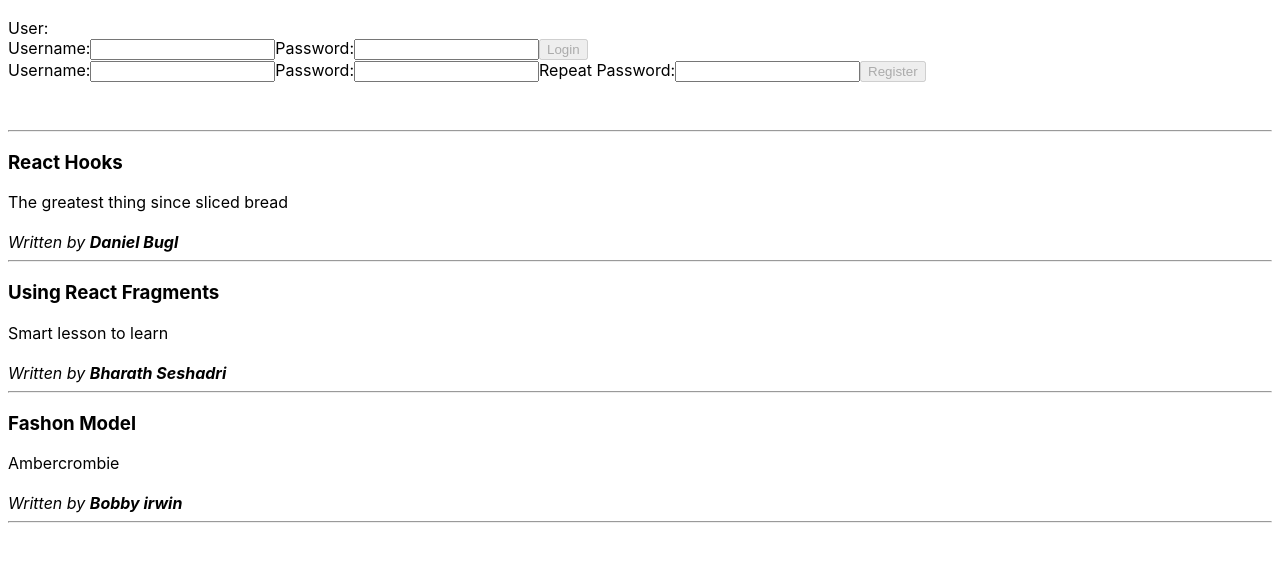
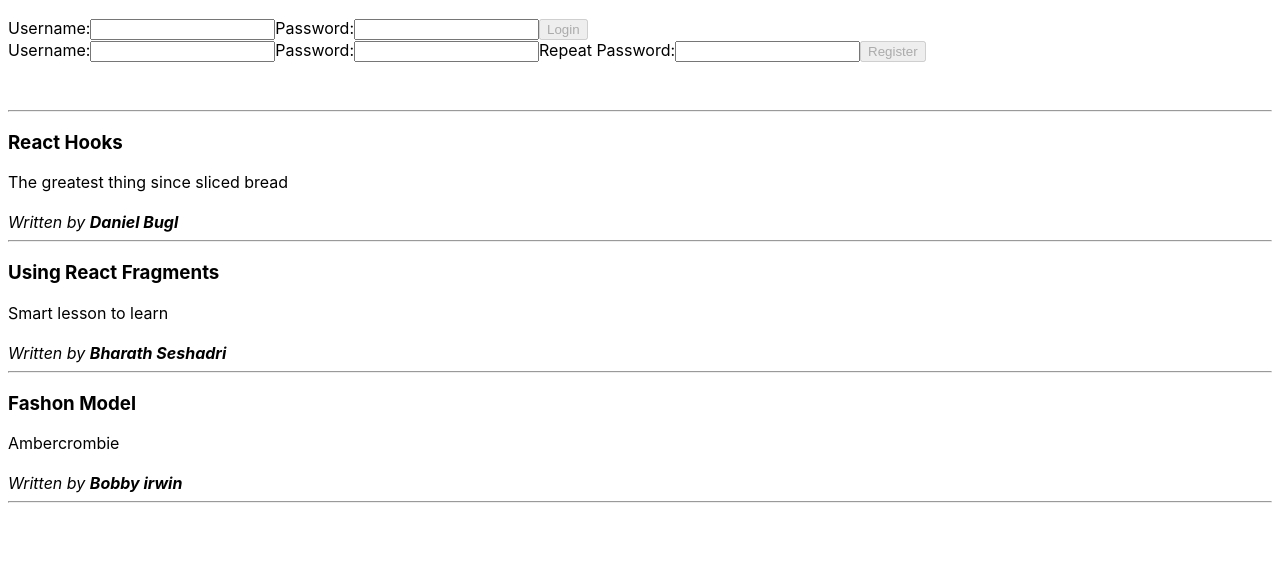
Before and after one commit to chasethesky79/react-hooks-project, a React (Create React App) app: page / in a window 1280 px wide. Shown: the top 562 px of the page. Built offline with nearby package versions, Linux system fonts and the light colour scheme.

Commit message:
react-hooks-project
Merged the user and posts reducer hooks into an app reducer hook

```diff
--- a/src/App.js
+++ b/src/App.js
@@ -6,6 +6,7 @@ import './post/posts.css';
 import { useReducer } from 'react';
 import { userReducer } from './user/user-reducer';
 import { postReducer } from './post/post-reducer';
+import { appReducer } from './app-reducer';
 
 const defaultPosts = [
   { title: 'React Hooks', content: 'The greatest thing since sliced bread', author: 'Daniel Bugl'},
@@ -15,15 +16,14 @@ const defaultPosts = [
 
 export default function App() {
 
-  const [user, dispatchUser] = useReducer(userReducer, '')
-  const [posts, dispatchPost] = useReducer(postReducer, defaultPosts)
+  const [state, dispatch] = useReducer(appReducer, { user: '', posts: defaultPosts })
+  const { user, posts } = state;
 
   return (
     <div className="posts-container">
-      User: {user}
-    <UserBar user={user} dispatch={dispatchUser}/>
+    <UserBar user={user} dispatch={dispatch}/>
     <br/>
-    { user && <CreatePost user={user} posts={posts} dispatch={dispatchPost}/>}
+    { user && <CreatePost user={user} posts={posts} dispatch={dispatch}/>}
     <br/>
     <hr/>
     <PostList posts={posts}/>
--- /dev/null
+++ b/src/app-reducer.js
@@ -0,0 +1,9 @@
+import { userReducer } from "./user/user-reducer";
+import { postReducer } from "./post/post-reducer";
+
+export function appReducer(state, action) {
+    return {
+        user: userReducer(state.user, action),
+        posts: postReducer(state.posts, action)
+    }
+}
--- a/src/post/post-reducer.js
+++ b/src/post/post-reducer.js
@@ -5,6 +5,6 @@ export const postReducer = (state, action) => {
           return [...state, post]
 
           default:
-            throw new Error()
+            return state;
     }
 }
--- a/src/user/user-reducer.js
+++ b/src/user/user-reducer.js
@@ -8,6 +8,6 @@ export const userReducer = (state, action) => {
             return '';
 
         default:
-            throw new Error()
+            return state;
     }
 }
```
Also changed, not shown: 1 other file (tests, documents, lock files or other folders).
